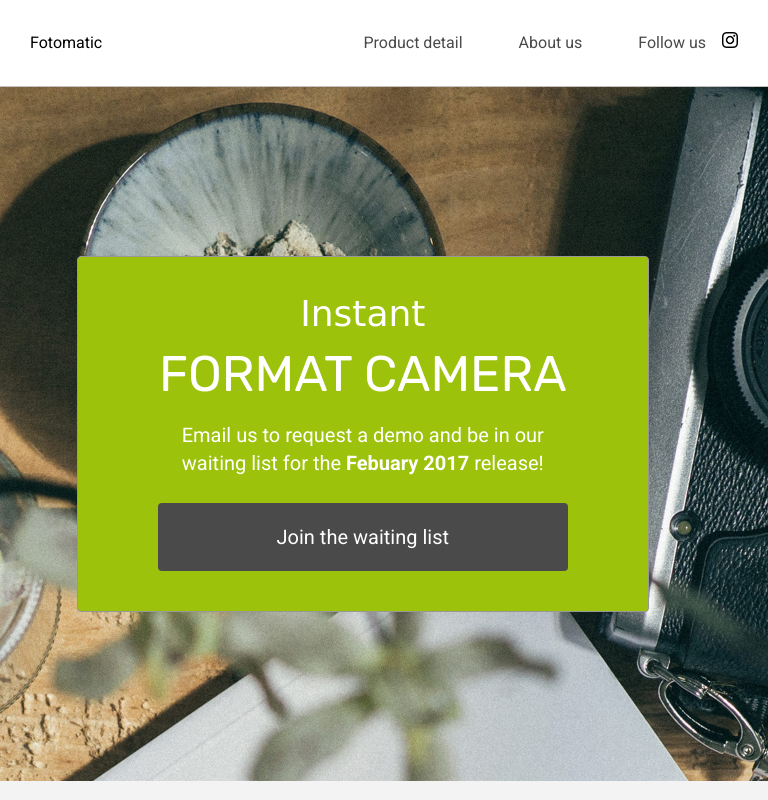
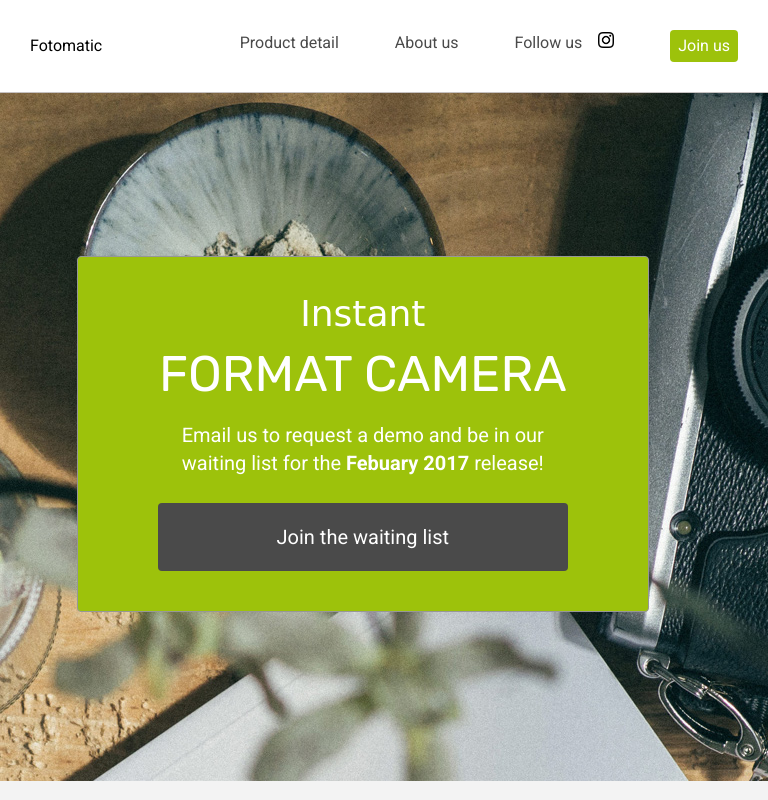
Before and after one commit to mjwmeijer/Fotomatic, a plain HTML site: page F1C1_start/index.html in a window 768 px wide. Shown: the top 800 px of the page. Drawn offline with Linux system fonts and the light colour scheme; a web font is replaced by a local one.

Commit message:
changes header fotomatic.

```diff
--- a/F1C1_start/index.html
+++ b/F1C1_start/index.html
@@ -6,6 +6,7 @@
   <link href="https://fonts.googleapis.com/css?family=Roboto:300,400,600,700" rel="stylesheet">
   <link rel="stylesheet" href="./resources/css/reset.css">
   <link rel="stylesheet" href="./resources/css/style.css">
+  <meta name="viewport" content="width=device-width, initial-scale=1">
 </head>
 <body>
   <!-- Header -->
@@ -17,6 +18,7 @@
           <li><a href="#">Product detail</a></li>
           <li><a href="#">About us</a></li>
           <li><a href="https://www.instagram.com/">Follow us <img class="icon" src="./resources/images/instagram.png"></a></li>
+          <li><a href="#" class="button">Join us</a></li>
         </ul>
       </nav>
       <nav class="mobile">
--- a/F1C1_start/resources/css/style.css
+++ b/F1C1_start/resources/css/style.css
@@ -3,6 +3,12 @@
 html {
   font-family: "Roboto", sans-serif;
   font-size: 16px;
+}
+
+body{
+  max-width:1600px;
+  margin:0 auto;
+  padding:0;
 }
 
 .main-content {
@@ -15,7 +21,7 @@ html {
 }
 
 .button {
-  border-radius: 4px;
+  border-radius:4px;
   background-color: #4a4a4a;
   color: white;
 }
@@ -29,10 +35,20 @@ html {
   max-width: 100%;
 }
 
-@media only screen and (max-width: 760px) {
+@media only screen and (max-width: 480px) {
   .main-content {
     top: 2.5625rem;
   }
+
+  body{
+    max-width:480px;
+    }
+}
+
+@media only screen and (min-width:481px) and (max-width: 1024px) {
+  body{
+    max-width:1024px;
+    }
 }
 
 /* Header */
@@ -41,6 +57,7 @@ header {
   position: fixed;
   z-index: 100;
   width: 100%;
+  max-width:1600px;
   border-bottom: solid 1px #c6c1c1;
   background-color: white;
 }
@@ -75,14 +92,24 @@ header .icon {
   padding-left: .75rem;
 }
 
+nav.desktop>ul>li>a.button {
+  display:none;
+}
+
 header .mobile {
   display: none;
 }
 
-@media only screen and (max-width: 760px) {
+@media only screen and (max-width: 480px) {
   header .desktop {
     display: none;
   }
+
+  header {
+    max-width:480px;
+  }
+
+
 
   header .mobile {
     display: block;
@@ -111,6 +138,18 @@ header .mobile {
     color: white;
   }
 }
+
+@media only screen and (min-width: 481px) and (max-width: 1024px)
+{
+nav.desktop>ul>li>a.button {
+display: list-item;
+padding: .1875rem .5rem;
+background-color: #9dc20b;
+line-height: 1.6;
+color: white;
+}
+}
+
 
 /* Sign Up Section */
 
```
